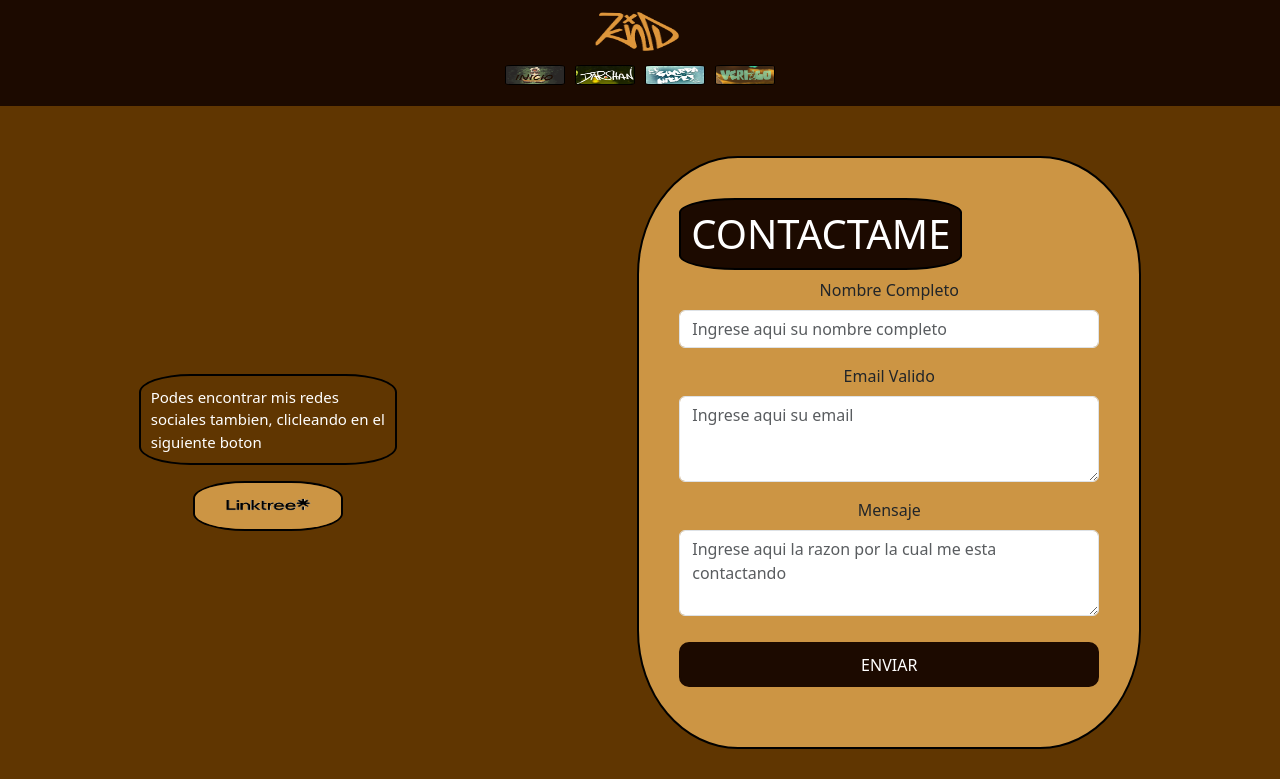
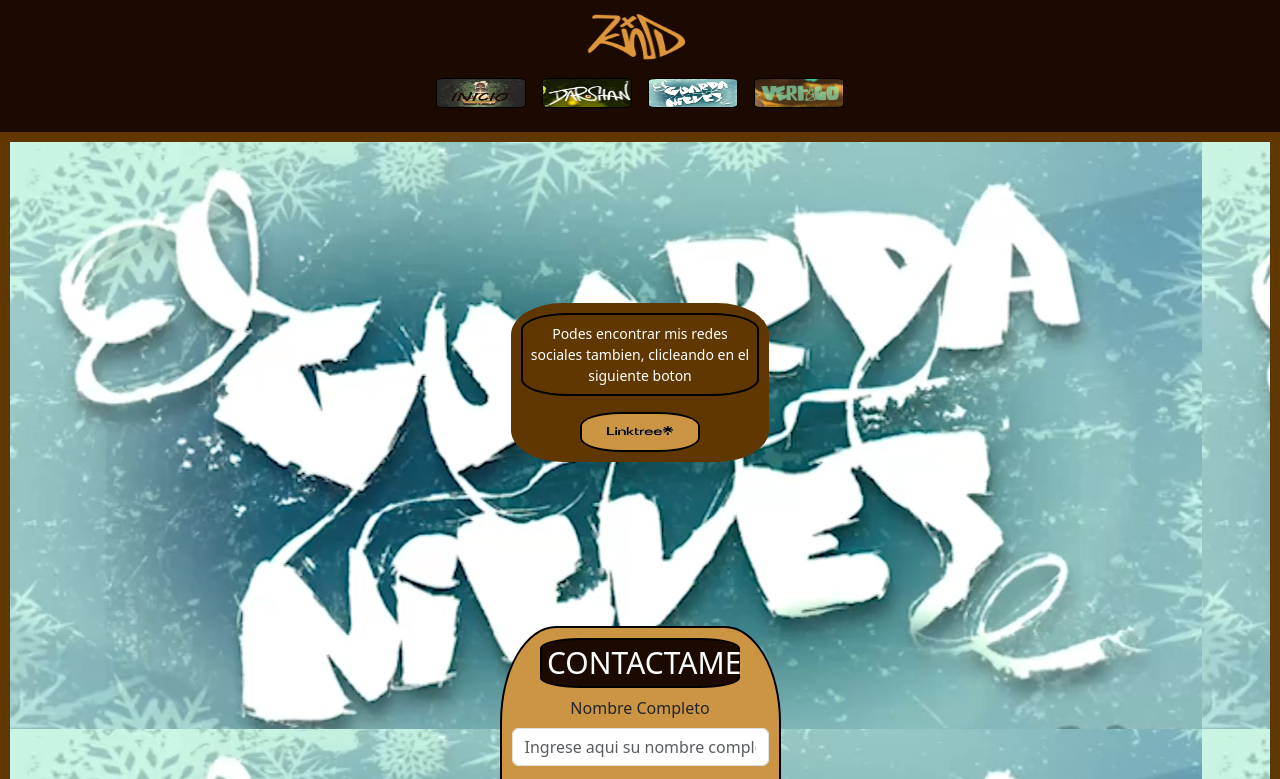
Before and after one commit to dumerkaloff/HTML-CSS, a website: page pages/contacto.html in a window 1280 px wide. Shown: the top 779 px of the page. Drawn offline with nearby package versions, Linux system fonts and the light colour scheme.

Commit message:
media querys 480 min-width

```diff
--- a/pages/contacto.html
+++ b/pages/contacto.html
@@ -22,17 +22,17 @@
             </ul>
         </div>
     </header>
-    <main class="body2">
-        <section class="contact-me2">
+    <main>
+        <section class="section1">
             <div>
-                <p class="p3" >Podes encontrar mis redes <br> sociales tambien, clicleando en el <br> siguiente boton</p>
+                <p>Podes encontrar mis redes <br> sociales tambien, clicleando en el <br> siguiente boton</p>
             </div>
             <div>
-                <a href="https://linktr.ee/thekindkevin"><img class="button-linktree" src="../assets/img/linktree.PNG" alt=""></a>
+                <a href="https://linktr.ee/thekindkevin"><img src="../assets/img/linktree.PNG" alt=""></a>
             </div>
         </section>
-        <section class="contact-me">
-            <h1 class="h1">CONTACTAME</h1>
+        <section>
+            <h1>CONTACTAME</h1>
             <div class="mb-3 size-320">
                 <label for="exampleFormControlInput1" class="form-label">Nombre Completo</label>
                 <input type="email" class="form-control" id="exampleFormControlInput1" placeholder="Ingrese aqui su nombre completo">
@@ -45,7 +45,7 @@
                 <label for="exampleFormControlTextarea1" class="form-label">Mensaje</label>
                 <textarea class="form-control" id="exampleFormControlTextarea1" placeholder="Ingrese aqui la razon por la cual me esta contactando" rows="3"></textarea>
             </div>
-            <button type="submit" name="enviar_formulario" class="button-submit">Enviar</button>
+            <button type="submit" name="enviar_formulario">Enviar</button>
         </section>
     </main>
     <footer>
--- a/scss/layouts/_body.scss
+++ b/scss/layouts/_body.scss
@@ -22,6 +22,7 @@
     min-height: 100vh;
     flex-direction: column;
     text-align: center;
+    justify-content: center;
 }
 
 .base3{
--- a/scss/layouts/_main-contacto.scss
+++ b/scss/layouts/_main-contacto.scss
@@ -1,57 +1,60 @@
-.body2{
-    display: flex;
-    flex-direction: row;
-    align-items: center;
-    justify-content: space-around;
-    margin: 50px 20px;
+main {
+    section {
+        div {
+            p {
+                font-size: 12px;
+                color: white;
+                border: 1px solid black;
+                border-radius: 20%;
+                padding: 5px;
             }
-
-.h1{
-    font-size: 40px;
+        }
+        div {
+            a {
+                img {
+                    height: 30px;
+                    width: 90px;
+                    border-radius: 35%;
+                    border: 1px solid black
+                }
+            }
+        }
+    }
+    section {
+        background-color:#CC9544;
+        padding: 10px;
+        border-radius: 20%;
+        border: 2px solid black;
+        h1 {
+            font-size: 25px;
             color: white;
             background-color: #1C0A00;
-    text-align: center;
-    width: fit-content;
-    padding: 10px;
+            padding: 5px;
             border-radius: 20%;
-    border: 2px solid black
+            border: 1px solid black;
+            width: 200px;
+            margin-left: auto;
+            margin-right: auto;
         }
-
-.button-submit{
+        button {
             color:white;
-        height: 45px;
-        padding-left: 5px;
-        padding-right: 5px;
-        margin-bottom: 20px;
-        margin-top: 10px;
+            height: 20px;
+            padding-left: 2px;
+            padding-right: 2px;
+            margin-bottom: 10px;
+            margin-top: 5px;
             text-transform: uppercase;
             background-color: #1C0A00;
             border-color: #1C0A00;
             border-style: solid;
             border-radius: 10px;
-        width: 420px;
+            width: 180px;
+            font-size: 13px;
             cursor: pointer;
         }
-
-.p3{
-    font-size: 15px;
-    color: white;
-    border: 2px solid black;
-    border-radius: 20%;
-    padding: 10px;
-    text-align: justify;
     }
-
-.button-linktree{
-    height: 50px;
-    width: 150px;
-    border-radius: 35%;
-    border: 2px solid black
+    .section1{
+        background-color: #603601;
+        border: none;
     }
-
-.contact-me{
-    background-color:#CC9544;
-    padding: 40px;
-    border-radius: 20%;
-    border: 2px solid black;
 }
--- a/scss/layouts/_main-darshan.scss
+++ b/scss/layouts/_main-darshan.scss
@@ -1,15 +1,6 @@
-.base2{
-
+main {
     background-image: url(../assets/img/TAPA_DARSHA.jpg);
-    background-repeat: no-repeat;
-    background-size: cover;
-    display: flex;
-    min-height: 100vh;
-    flex-direction: column;
-    text-align: center;
-
 }
-
 .carousel-size{
     margin: 50px 0;
 }
--- a/scss/layouts/_main-guardanieves.scss
+++ b/scss/layouts/_main-guardanieves.scss
@@ -1,9 +1,6 @@
-.base3{
-    background-image: url(../assets/img/guardanieves.png);
-    background-repeat: no-repeat;
-    background-size: cover;
-    display: flex;
-    min-height: 100vh;
-    flex-direction: column;
-    text-align: center;
+main {
+    background-image: url(/assets/img/guardanieves.png);
 }
+.carousel-size{
+    margin: 50px 0;
+}
--- a/scss/layouts/_main-vertigo.scss
+++ b/scss/layouts/_main-vertigo.scss
@@ -1,22 +1,47 @@
-.base1{
+main {
     background-color: #CC9544;
-    display: flex;
-    min-height: 100vh;
-    flex-direction: column;
-    text-align: center;
-}
-
-.body1{
     display: grid;
-    grid-template-columns: repeat(5,1fr);
-    grid-template-rows: repeat(2,1fr);
+    grid-template-columns: repeat(1,1fr);
+    grid-template-rows: repeat(4,1fr);
     grid-template-areas:
-    ". item1 . item2 ."
-    ". item3 . item4 ."
+    "item1"
+    "item2"
+    "item3"
+    "item4"
     ;
-    gap: 10px;
     justify-items: center;
-    margin: 50px;
+    margin: 10px;
+    div {
+        img {
+            height: 150px;
+            width: 300px;
+        }
+    }
+    div {
+        .text-hector {
+            font-size: 10px;
+            color: white;
+            text-align: center;
+            height: 80px;
+            width: 150px;
+            border-radius: 35%;
+            border: 2px solid black;
+            justify-content: center;
+            padding-top: 12px;
+        }
+    }
+    div {
+        p {
+            font-size: 25px;
+            color: white;
+        }
+    }
+    div {
+        iframe {
+            width: 300px;
+            height: 150px;
+        }
+    }
 }
 
 .item1 {
@@ -34,24 +59,3 @@
 .item4 {
     grid-area: item4;
 }
-
-.img1{
-    height: 320px;
-    width: 560px;
-}
-
-.p4{
-    font-size: 25px;
-    color: white;
-    text-align: center;
-}
-
-.p5{
-    font-size: 15px;
-    color: white;
-    text-align: center;
-    height: 80px;
-    width: 300px;
-    border-radius: 35%;
-    border: 2px solid black;
-}
--- a/scss/layouts/_media480.scss
+++ b/scss/layouts/_media480.scss
@@ -1,3 +1,134 @@
 @media (min-width:480px) {
+    header {
+        div {
+            .logo {
+                height: 70px;
+                width: 140px;
+            }
+        }
+        div {
+            ul {
+                li {
+                    a {
+                        .button-navbar {
+                            height: 30px;
+                            width: 90px;
+                            margin: 8px
+                        }
+                    }
+                }
+            }
+        }
+    }
+
+/////////////////////////////INDEX////////////////////////////
+
+    main {
+        div {
+            .text-index {
+                padding: 25px 40px;
+                font-size: 18px;
+            }
+        }
+        div {
+            .img-index {
+                height: 180px;
+                width: 180px;
+            }
+        }
+    }
+
+/////////////////////////////CONTACTO////////////////////////////
+
+    main {
+        section {
+            div {
+                p {
+                    font-size: 14px;
+                    border: 2px solid black;
+                    padding: 8px;
+                }
+            }
+            div {
+                a {
+                    img {
+                        height: 40px;
+                        width: 120px;
+                        border: 2px solid black
+                    }
+                }
+            }
+        }
+        section {
+            h1 {
+                font-size: 30px;
+                border: 2px solid black;
+            }
+            button {
+                height: 30px;
+                width: 200px;
+                font-size: 14px;
+            }
+        }
+    }
+
+/////////////////////////////VERTIGO////////////////////////////
+
+    main {
+        div {
+            img {
+                height: 225px;
+                width: 450px;
+            }
+        }
+        div {
+            .text-hector{
+                font-size: 15px;
+                height: 100px;
+                width: 250px;
+            }
+        }
+        div {
+            p {
+                font-size: 30px;
+            }
+        }
+        div {
+            iframe {
+                width: 450;
+                height: 225;
+            }
+        }
+    }
+
+    .item1 {
+        grid-area: item1;
+    }
+
+    .item2 {
+        grid-area: item2;
+    }
+
+    .item3 {
+        grid-area: item3;
+    }
+
+    .item4 {
+        grid-area: item4;
+    }
+
+    footer {
+        div {
+            .redes-logo-footer {
+                height: 32px;
+                width: 32px;
+            }
+        }
+        div {
+            p {
+                font-size: 12px;
+            }
+        }
+    }
 
 }
```
Also changed, not shown: pages/vertigo.html (+5 -5 lines), css/style.css. Lines whose indentation alone changed are shown as unchanged.
